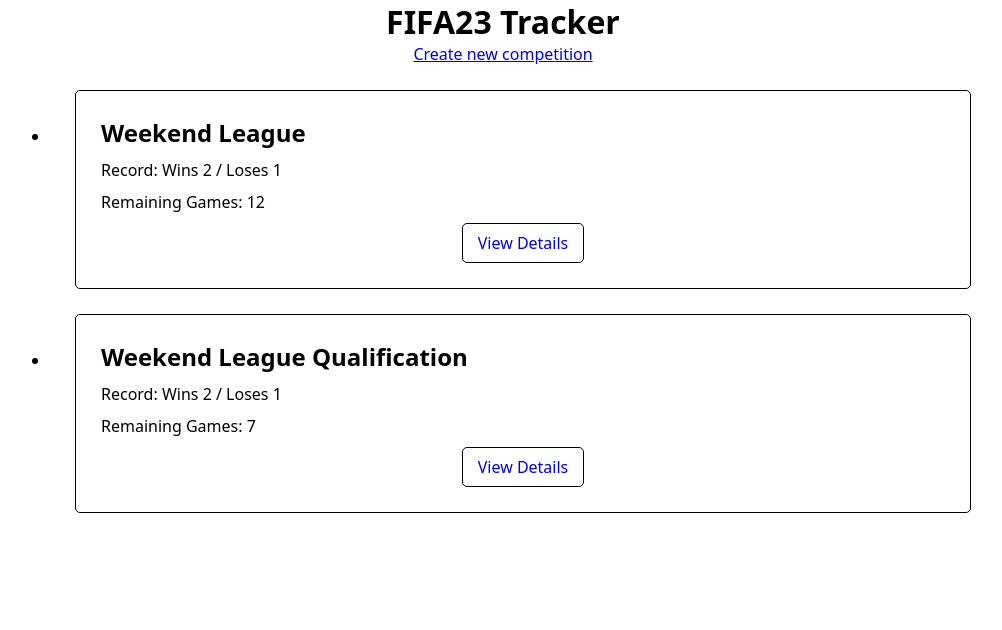
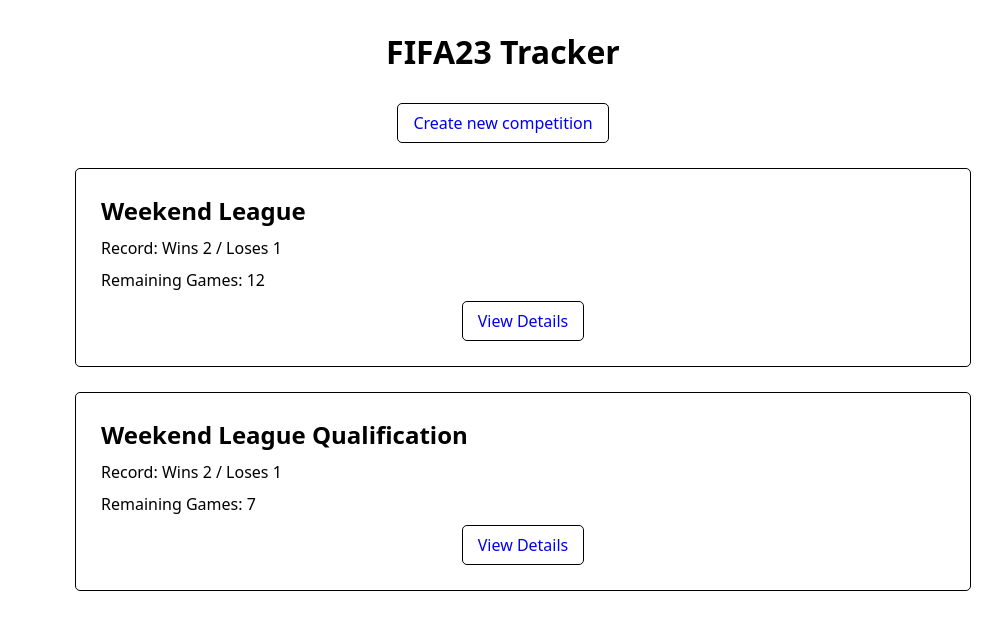
Before and after one commit to nikokreissl/capstone-project, a Next.js app: page / in a window 1280 px wide. Shown: the top 630 px of the page, without its empty margins (137-1139 px from the left). Built offline with nearby package versions, Linux system fonts and the light colour scheme.

Commit message:
Add styles to competition list

```diff
--- /dev/null
+++ b/components/Competition/CompetitionList/StylesCompetitionList.js
@@ -0,0 +1,5 @@
+import styled from "styled-components";
+
+export const StyledCompetitionList = styled.ul`
+  list-style: none;
+`;
--- a/components/Heading/index.js
+++ b/components/Heading/index.js
@@ -2,5 +2,6 @@
 
 const Heading = styled.h1`
   text-align: center;
+  margin 30px;
 `;
 export default Heading;
--- a/pages/index.js
+++ b/pages/index.js
@@ -1,7 +1,8 @@
 import CompetitionCard from "../components/Competition/CompetitionCard";
 import { useContext } from "react";
 import { DataContext } from "./_app";
-import Link from "next/link";
+import { StyledDetailsLink } from "../components/Competition/CompetitionCard/StyledCompetitionCard";
+import { StyledCompetitionList } from "../components/Competition/CompetitionList/StylesCompetitionList";
 
 export default function Home() {
   const { competitions } = useContext(DataContext);
@@ -13,14 +14,16 @@
   return (
     <>
       <main>
-        <Link href={"/competition/create"}>Create new competition</Link>
-        <ul>
+        <StyledDetailsLink href={"/competition/create"}>
+          Create new competition
+        </StyledDetailsLink>
+        <StyledCompetitionList>
           {competitions.map((competition) => (
             <li key={competition.id}>
               <CompetitionCard competition={competition} />
             </li>
           ))}
-        </ul>
+        </StyledCompetitionList>
       </main>
     </>
   );
```
